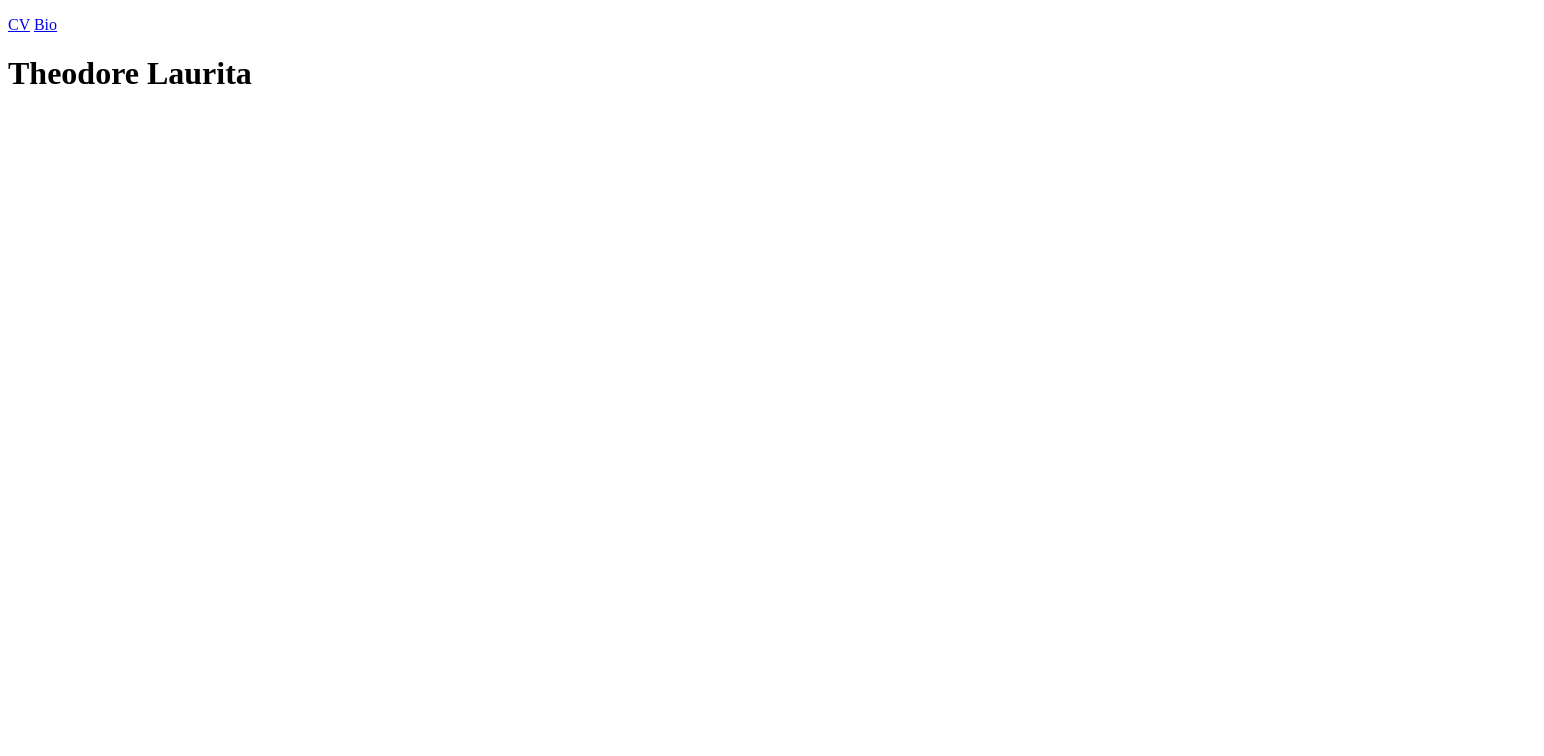
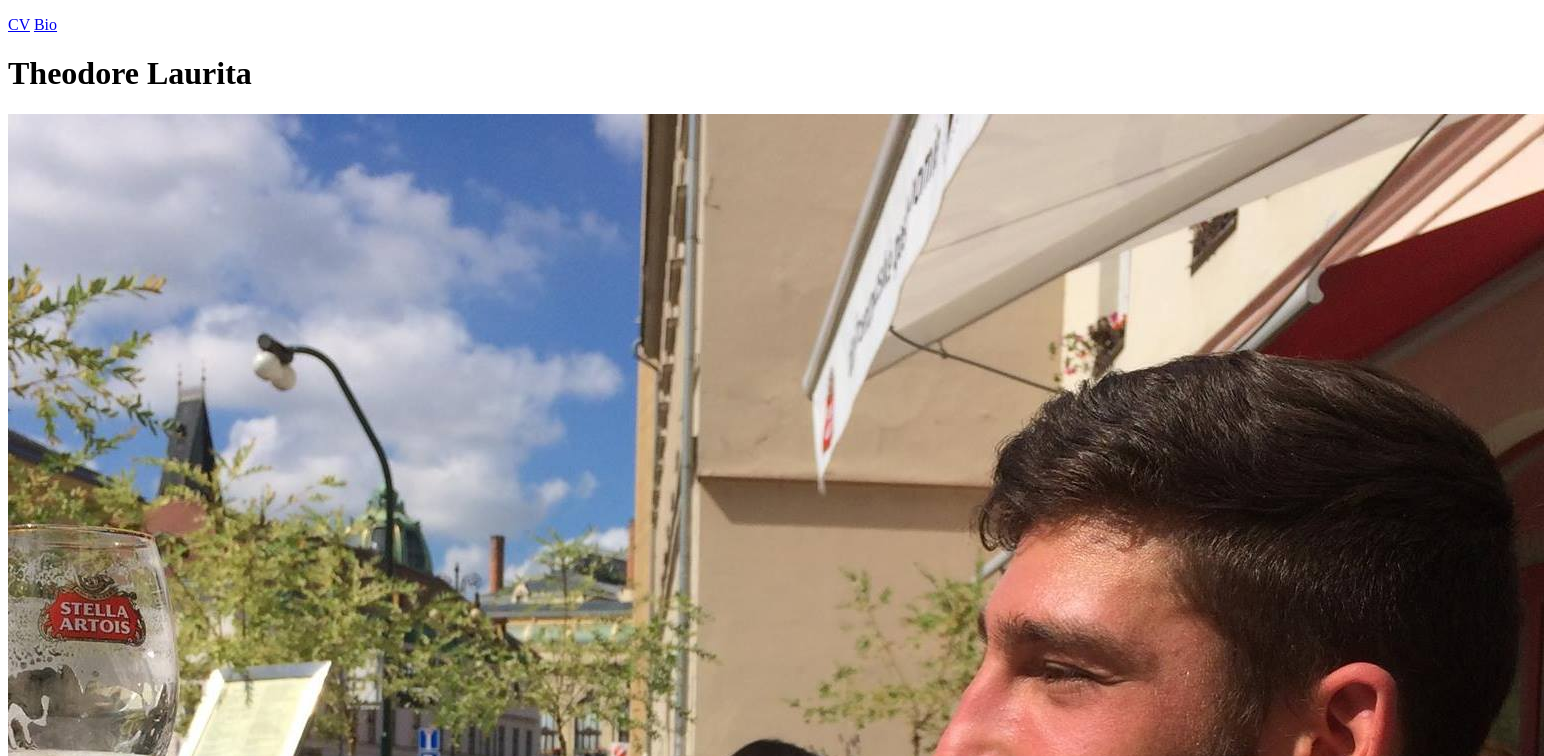
Before and after one commit to woak/woak.github.io, a plain HTML site: page index.html in a window 1280 px wide. Shown: the top 756 px of the page, 1544 px wide, since content can reach past the window. Drawn offline with Linux system fonts and the light colour scheme.

Commit message:
added profile picture to index

```diff
--- a/index.html
+++ b/index.html
@@ -11,6 +11,7 @@
 		<a href="https://woak.github.io/bio.html">Bio</a>
 	</p>
 	<h1>Theodore Laurita</h1>
+	<img src="./assets/prof-pic.jpg" alt="Profile picture"/>
 </body>
 
 </html>
```
Also changed, not shown: assets/prof-pic.jpg (added).
